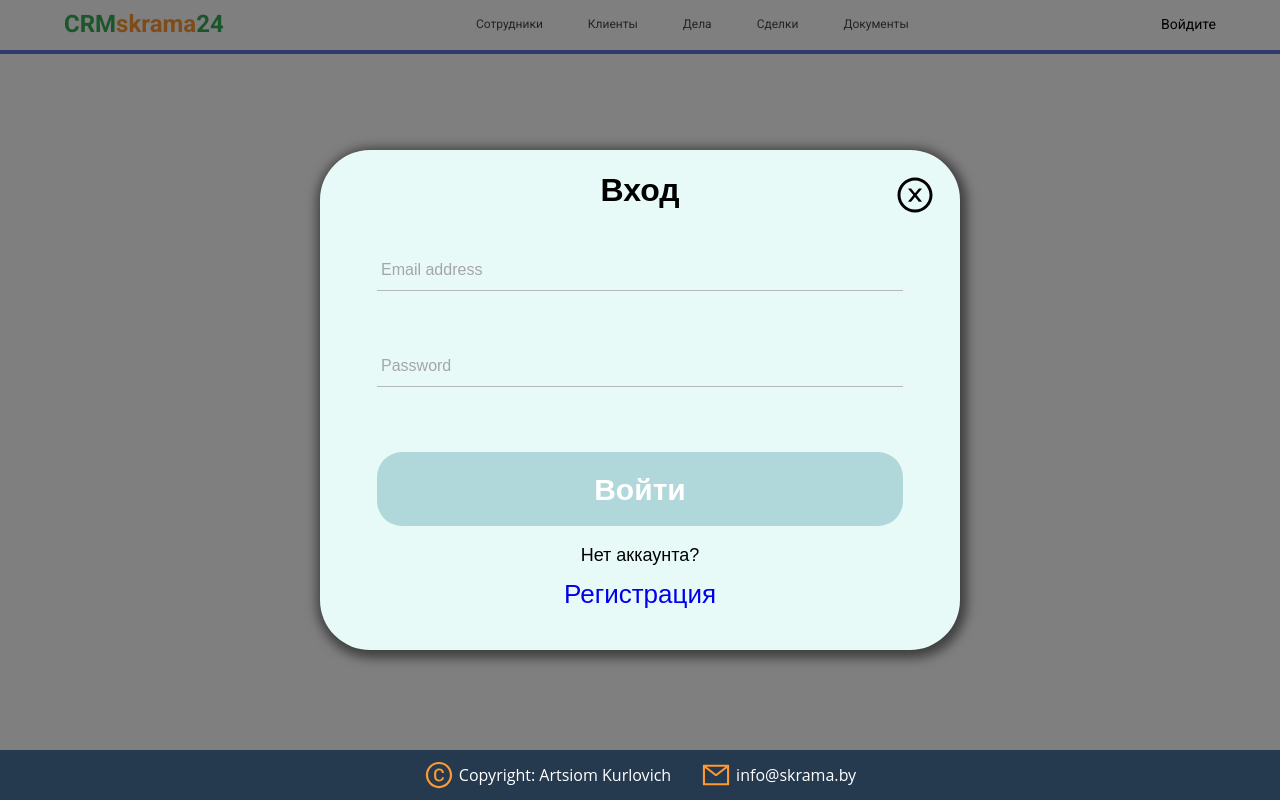
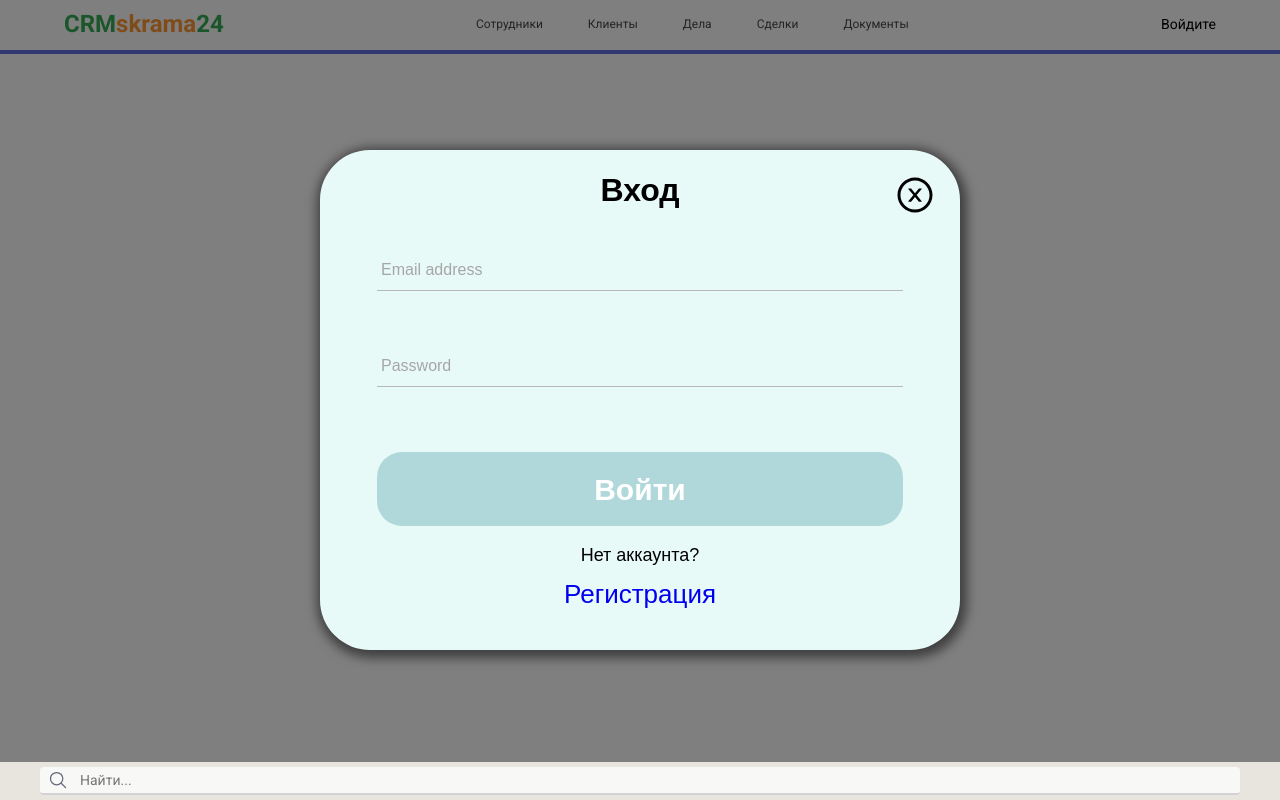
Before and after one commit to akurlovich/CRM-client, a React (Create React App) app: page /login in a window 1280 px wide. Built offline with nearby package versions, Linux system fonts and the light colour scheme.

Commit message:
feat: search reducer

```diff
--- a/src/components/Footer/Footer.tsx
+++ b/src/components/Footer/Footer.tsx
@@ -1,37 +1,85 @@
-import React, { FC } from 'react';
-import { AiOutlineArrowRight, AiOutlineCopyrightCircle, AiOutlineMail } from "react-icons/ai";
-import { Link, NavLink } from 'react-router-dom';
+import React, { FC, useEffect, useState } from 'react';
+import { useAppDispatch, useAppSelector } from '../../hooks/redux';
+import { useDebounce } from '../../hooks/useDebounce';
+import { getSearchResult } from '../../store/reducers/SearchReducer/SearchActionCreater';
 import './footer.scss';
+import { IoSearchOutline } from "@react-icons/all-files/io5/IoSearchOutline";
+import { searchResultClearArray } from '../../store/reducers/SearchReducer/SearchSlice';
 
 const FooterInner: FC = () => {
+  const { searchResult } = useAppSelector(state => state.searchReducer);
+
+  const dispatch = useAppDispatch();
+
+  const [searchValue, setSearchValue] = useState('');
+
+  const debouncedSearch = useDebounce(searchValue);
+
+  const searchValueHandler = async (e: React.FocusEvent<HTMLInputElement>) => {
+    setSearchValue(e.target.value);
+    // console.log(searchResult)
+  };
+
+  useEffect(() => {
+    dispatch(searchResultClearArray());
+    // console.log(debouncedSearch)
+    if (debouncedSearch) {
+      const fetchData = async () => {
+        await dispatch(getSearchResult(debouncedSearch));
+      };
+      fetchData();
+
+    }
+  }, [debouncedSearch]);
+
+
   return (
     <footer className="footer">
-      {/* <nav className="footer__wrapper">
-        <NavLink
-          to='/'
-          className={({ isActive }) => isActive ? 'footer__links active' : 'footer__links'}>
-          <AiOutlineArrowRight size={30} />
-          <div className="footer__links__text">
-            Главная
+      <div className="footer__search">
+        <div className="footer__search__input">
+          <div className="footer__search__icon">
+            <IoSearchOutline size={20}/>
           </div>
-        </NavLink>
-        <NavLink to='/polikarbonat' className={({ isActive }) => isActive ? 'footer__links active' : 'footer__links'}>
-          <AiOutlineArrowRight size={30}/>
-          <div className="footer__links__text">
-            Продукция
+          <input
+            // onClick={() => console.log(searchResult)}
+            // className="comments__input"
+            type="text"
+            value={searchValue}
+            onChange={searchValueHandler}
+            placeholder='Найти...'/>
+          <div className="footer__search__result">
+
+            {searchValue ?
+              searchResult.map(item =>
+                <a
+                  key={item._id}
+                  href={`/companies/${item._id}`}
+                  onClick={() => dispatch(searchResultClearArray())}
+                  target="_blank">
+                    <b>
+                      {`${item.title}, ${item.contactID.address.district}`}
+
+                    </b>
+                </a>
+
+                // <span
+                //   key={item._id}
+                //   // onClick={() => addProductToOrderHandler(item)}
+                //   >
+                //   {`${item.title}, ${item.usersID}`}
+                // </span>
+              ) : null
+            }
           </div>
-        </NavLink>
-        <NavLink to='/about' className={({ isActive }) => isActive ? 'footer__links active' : 'footer__links'}>
-          <AiOutlineArrowRight size={30}/>
-          <div className="footer__links__text">
-            Контакты
-          </div>
-        </NavLink>
-      </nav> */}
-      <div className="footer__copywrite">
+        </div>
+      </div>
+
+      {/* <div className="footer__copywrite">
         <div className="footer__item">
           <AiOutlineCopyrightCircle size={30}/>
-          <div className="footer__text">
+          <div
+            onClick={() => console.log(searchResult)}
+            className="footer__text">
             Copyright: Artsiom Kurlovich
           </div>
         </div>
@@ -41,7 +89,7 @@ const FooterInner: FC = () => {
             <a className="footer__text" href="mailto: info@skrama.by">info@skrama.by</a>
           </div>
         </div>
-      </div>
+      </div> */}
     </footer>
   );
 };
--- a/src/components/Footer/footer.scss
+++ b/src/components/Footer/footer.scss
@@ -3,6 +3,81 @@
   position: fixed;
   left: 0px;
   bottom: 0px;
+  background-color: #e7e5dd;
+  display: flex;
+
+  &__search {
+    // position: relative;
+    padding: 5px;
+    display: flex;
+    gap: 5px;
+    width: 100%;
+    align-items: center;
+    text-align: center;
+    justify-content: center;
+
+    &__input {
+      width: 100%;
+      position: relative;
+      max-width: 1200px;
+      width: 100%;
+      color: #65687e;
+
+      & > input {
+        color: #65687e;
+        background-color: #f8f8f6;
+        padding: 5px 40px;
+        border-bottom: 2px solid lightgray;
+        border-radius: 4px;
+        // max-width: 1200px;
+        width: 100%;
+        font-size: 14px;
+        // box-shadow: 0 0 2px 0 rgba(0,0,0,.1), 0 0 0 0 rgba(0,0,0,.2);
+        // border-bottom: 2px solid transparent;
+
+        &:focus {
+          border-bottom: 2px solid #00b028;
+          box-shadow: 0 0 2px 0 rgba(0,176,40,.1), 0 0 0 0 rgba(0,176,40,.2);
+
+        }
+      }
+    }
+
+    &__icon {
+      position: absolute;
+      top: 3px;
+      left: 8px;
+    }
+
+
+    &__result {
+      max-width: 1200px;
+      width: 100%;
+      position: absolute;
+      display: flex;
+      flex-direction: column;
+      align-items: flex-start;
+      // top: 50px;
+      left: 0px;
+      bottom: 34px;
+      // padding: 10px;
+      background-color: #fff;
+      box-shadow: 0 0 5px 0 rgba(0, 0, 0, 0.5), 0 2px 2px 0 rgba(0, 0, 0, 0.3);
+
+      & > a {
+        color: #65687e;
+        padding: 15px;
+        cursor: pointer;
+        width: 100%;
+        text-align: start;
+      }
+
+      & > a:hover {
+        background-color: #f8f8f6;
+      }
+    }
+
+  }
 
   &__wrapper {
     display: flex;
--- /dev/null
+++ b/src/services/SearchService.ts
@@ -0,0 +1,31 @@
+import { AxiosResponse } from "axios";
+import serverApi from "../http";
+import { ICompany } from "../types/ICompany";
+import { IEmail } from "../types/IEmail";
+import { IPhone } from "../types/IPhone";
+
+export default class SearchService {
+  // static async addProduct(product: IProductNew): Promise<AxiosResponse<IProduct>> {
+  //   return serverApi.post<IProduct>('/products', product);
+  // };
+
+  // static async getProductByID(productID: string): Promise<AxiosResponse<IProduct>> {
+  //   return serverApi.get<IProduct>(`/products/${productID}`);
+  // };
+
+  // static async getSearchResult(search: string): Promise<AxiosResponse<ICompany[] | IPhone[] | IEmail[]>> {
+  //   return serverApi.get<ICompany[] | IPhone[] | IEmail[]>(`/search?search=${search}`);
+  // };
+
+  static async getSearchResult(search: string): Promise<AxiosResponse<ICompany[]>> {
+    return serverApi.get<ICompany[]>(`/search?search=${search}`);
+  };
+
+  // static async deleteProductByID(productID: string): Promise<AxiosResponse<IProduct>> {
+  //   return serverApi.delete<IProduct>(`/products/${productID}`);
+  // };
+
+  // static async updateProductAmountByID(newProduct: IProductUpdate): Promise<AxiosResponse<IProductResponse>> {
+  //   return serverApi.put<IProductResponse>(`/product`, newProduct);
+  // };
+}
--- /dev/null
+++ b/src/store/reducers/SearchReducer/SearchActionCreater.ts
@@ -0,0 +1,14 @@
+import { createAsyncThunk } from "@reduxjs/toolkit";
+import searchService from '../../../services/SearchService'
+
+export const getSearchResult = createAsyncThunk(
+  'SEARCH/getSearchResult',
+  async (search: string, {rejectWithValue}) => {
+    try {
+      return await (await searchService.getSearchResult(search)).data;
+
+    } catch (error: any) {
+      return rejectWithValue(error.message)
+    }
+  }
+);
--- /dev/null
+++ b/src/store/reducers/SearchReducer/SearchSlice.ts
@@ -0,0 +1,46 @@
+import { createSlice, PayloadAction } from "@reduxjs/toolkit";
+import { ICompany } from "../../../types/ICompany";
+import { IEmail } from "../../../types/IEmail";
+import { IPhone } from "../../../types/IPhone";
+import { getSearchResult } from "./SearchActionCreater";
+// import getSearchResult from "./SearchSlice";
+
+interface ISearchState {
+  searchResult: ICompany[];
+  isLoading: boolean,
+  error: string,
+};
+
+const initialState: ISearchState = {
+  searchResult: [] as ICompany[],
+  isLoading: false,
+  error: '',
+};
+
+const searchSlice = createSlice({
+  name: 'SEARCH',
+  initialState,
+  reducers: {
+    searchResultClearArray(state) {
+      state.searchResult.length = 0;
+    }
+  },
+  extraReducers: (builder) => {
+    builder
+      .addCase(getSearchResult.pending, (state) => {
+        state.isLoading = true;
+      })
+      .addCase(getSearchResult.fulfilled, (state, action: PayloadAction<ICompany[]>) => {
+        state.isLoading = false;
+        state.searchResult = action.payload;
+      })
+      .addCase(getSearchResult.rejected, (state, action) => {
+        state.isLoading = false;
+        state.error = action.payload as string;
+      });
+  },
+});
+
+export const { searchResultClearArray } = searchSlice.actions;
+
+export default searchSlice.reducer;
--- a/src/store/store.ts
+++ b/src/store/store.ts
@@ -10,6 +10,7 @@ import productReducer from './reducers/ProductReducer/ProductSlice';
 import orderReducer from './reducers/OrderReducer/OrderSlice';
 import orderItemsReducer from './reducers/OrderItemsReducer/OrderItemsSlice';
 import authReducer from './reducers/AuthReducer/AuthSlice';
+import searchReducer from './reducers/SearchReducer/SearchSlice';
 
 const rootReducer = combineReducers({
   dimensionReducer,
@@ -23,6 +24,7 @@ const rootReducer = combineReducers({
   orderReducer,
   orderItemsReducer,
   authReducer,
+  searchReducer,
 
 })
 
```
